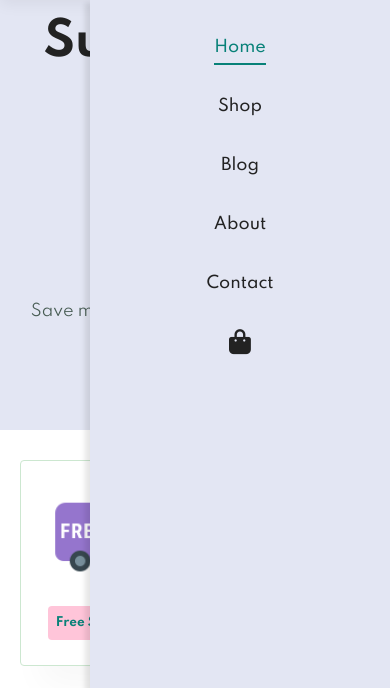
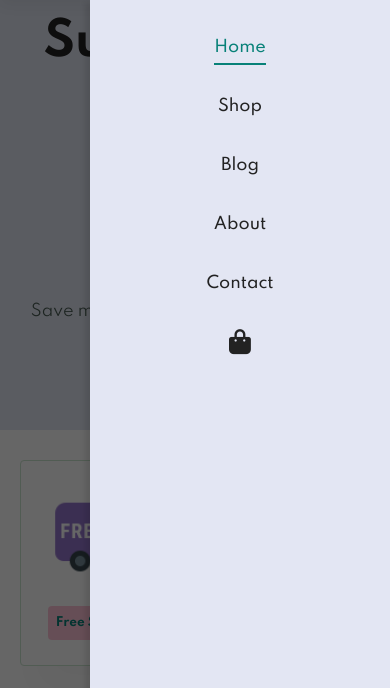
Before and after one commit to Ehab-Elshahat/ecommerce1, a plain HTML site: page index.html in a window 390 px wide. Both pictures are taken after a click on the element 360 px from the left and 42 px from the top of the page. Shown: the part 86-774 px from the top of the page. Drawn offline with Linux system fonts and the light colour scheme.

Commit message:
Escape evant And overlay

```diff
--- a/css/style.css
+++ b/css/style.css
@@ -1535,3 +1535,24 @@ font-size: 14px;
   color: #08817880 ;
 }
 /* End Scroll To top */
+/* start over lay  */
+.overlay{
+  position: fixed;
+  width: 100%;
+  height: 100%;
+  top: 0;
+  left: 0;
+  background-color: rgb(0 0 0 / .6);
+  z-index: 998;
+  transition: var(--transtion);
+  -webkit-transition: var(--transtion);
+  -moz-transition: var(--transtion);
+  -ms-transition: var(--transtion);
+  -o-transition: var(--transtion);
+
+  display: none;
+}
+.overlay.open{
+  display: block;
+}
+/* End over lay  */
--- a/index.html
+++ b/index.html
@@ -20,7 +20,6 @@
       crossorigin="anonymous"
       referrerpolicy="no-referrer"
     />
-
     <!-- Css Style  -->
     <link rel="stylesheet" href="./css/style.css" />
   </head>
@@ -511,6 +510,8 @@
     </div>
     <!-- End Scroll To top -->
 
+    <div class="overlay"></div>
+
     <!-- Js File  -->
     <script src="./js/code.js"></script>
   </body>
--- a/js/code.js
+++ b/js/code.js
@@ -1,12 +1,25 @@
 // Open Close Meue In small screen
 let showMenue = document.querySelector(".show");
 let menue = document.querySelector(".navbar");
+let overlay = document.querySelector(".overlay");
 showMenue.addEventListener("click", () => {
   menue.classList.toggle("open");
+  overlay.classList.toggle("open");
 
   showMenue.firstElementChild.classList.toggle("fa-xmark");
   showMenue.firstElementChild.classList.toggle("fa-bars");
 });
+
+window.onkeyup = function (e) {
+  if (menue.classList.contains("open")) {
+    if (e.code === "Escape") {
+      menue.classList.remove("open");
+      overlay.classList.remove("open");
+      showMenue.firstElementChild.classList.toggle("fa-xmark");
+      showMenue.firstElementChild.classList.toggle("fa-bars");
+    }
+  }
+};
 
 // Open Product details In new Page
 let allProducts = document.querySelectorAll(".products .product-box");
```
